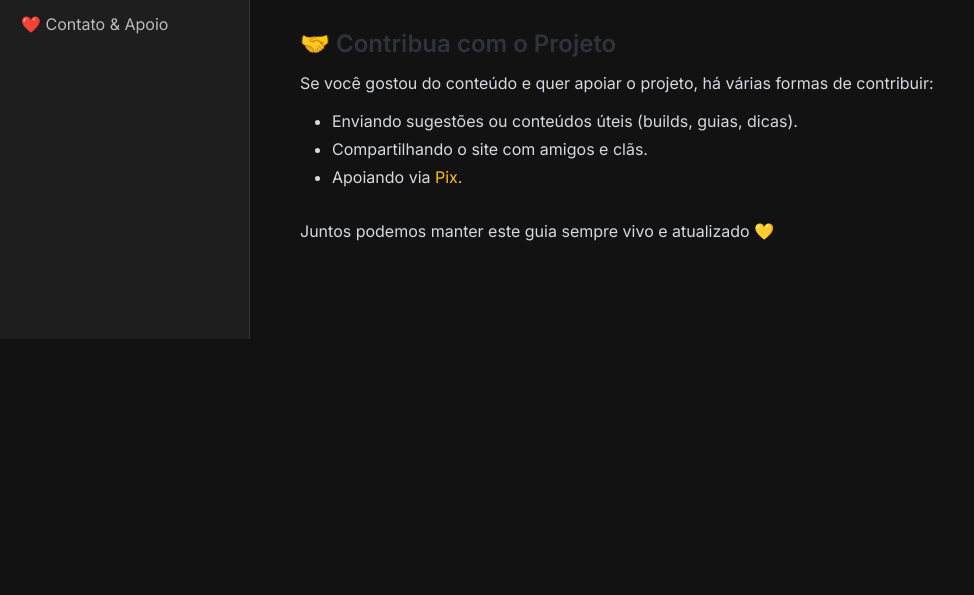
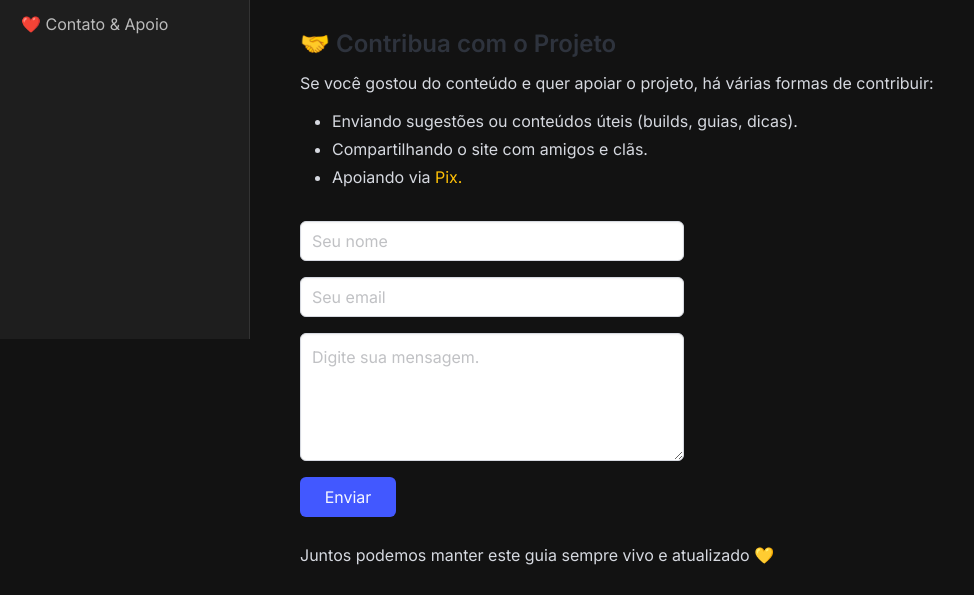
Before and after one commit to olvictor/wiki-latam, a Flask app: template templates/contato&apoio.html in a window 1280 px wide. Shown: the part 461-1056 px from the top of the page, without its empty margins (0-974 px from the left). Before the commit the page ends 800 px from the top, so only its background shows below. Run offline with Flask 3, Linux system fonts and the light colour scheme; the template is opened without the code that fills it, so the values that code supplies are empty; some libraries are stand-ins or nearby versions.

Commit message:
fix email

```diff
--- a/templates/contato&apoio.html
+++ b/templates/contato&apoio.html
@@ -135,15 +135,14 @@
         </ul>
         </p>
         </div>
-          <!-- <div class="field">
+          <div class="field">
             <form action="https://formsubmit.co/wikirolaguiada@gmail.com" method="POST">
                 <input class="input" type="text" name="nome" placeholder="Seu nome" required />
                 <input class="input" type="email" name="email" placeholder="Seu email" required />
                 <textarea class="textarea" placeholder="Digite sua mensagem." name="mensagem" required></textarea>
                 <button type="submit" class="submit button is-link">Enviar</button>
             </form>
-          </div>   -->
-
+          </div>
         <p class="subtitle is-6 has-text-grey-lighter">Juntos podemos manter este guia sempre vivo e atualizado 💛</p>
       </div>
   </main>
```
